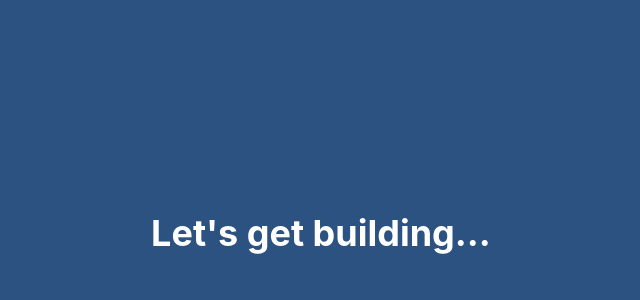
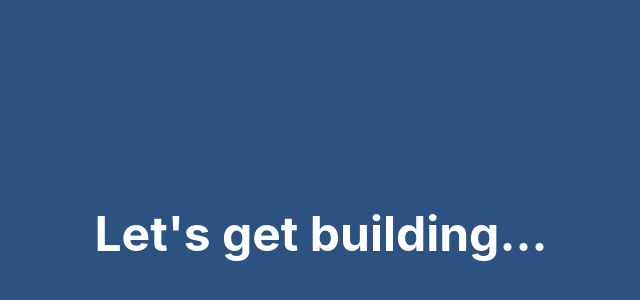
Before and after one commit to jimpala/csb-collab-test, a React (Create React App) app: page / in a window 1280 px wide. Shown: the part 166-466 px from the top of the page, without its empty margins (319-959 px from the left). Built offline with nearby package versions, Linux system fonts and the light colour scheme.

Commit message:
initial commit

```diff
--- a/src/App.tsx
+++ b/src/App.tsx
@@ -11,7 +11,9 @@ const App: React.FunctionComponent = () => {
       align="center"
       backgroundColor="blue.700"
     >
-      <Heading color="white">Let's get building...</Heading>
+      <Heading fontSize="5xl" color="white">
+        Let's get building...
+      </Heading>
     </Flex>
   );
 };
```
